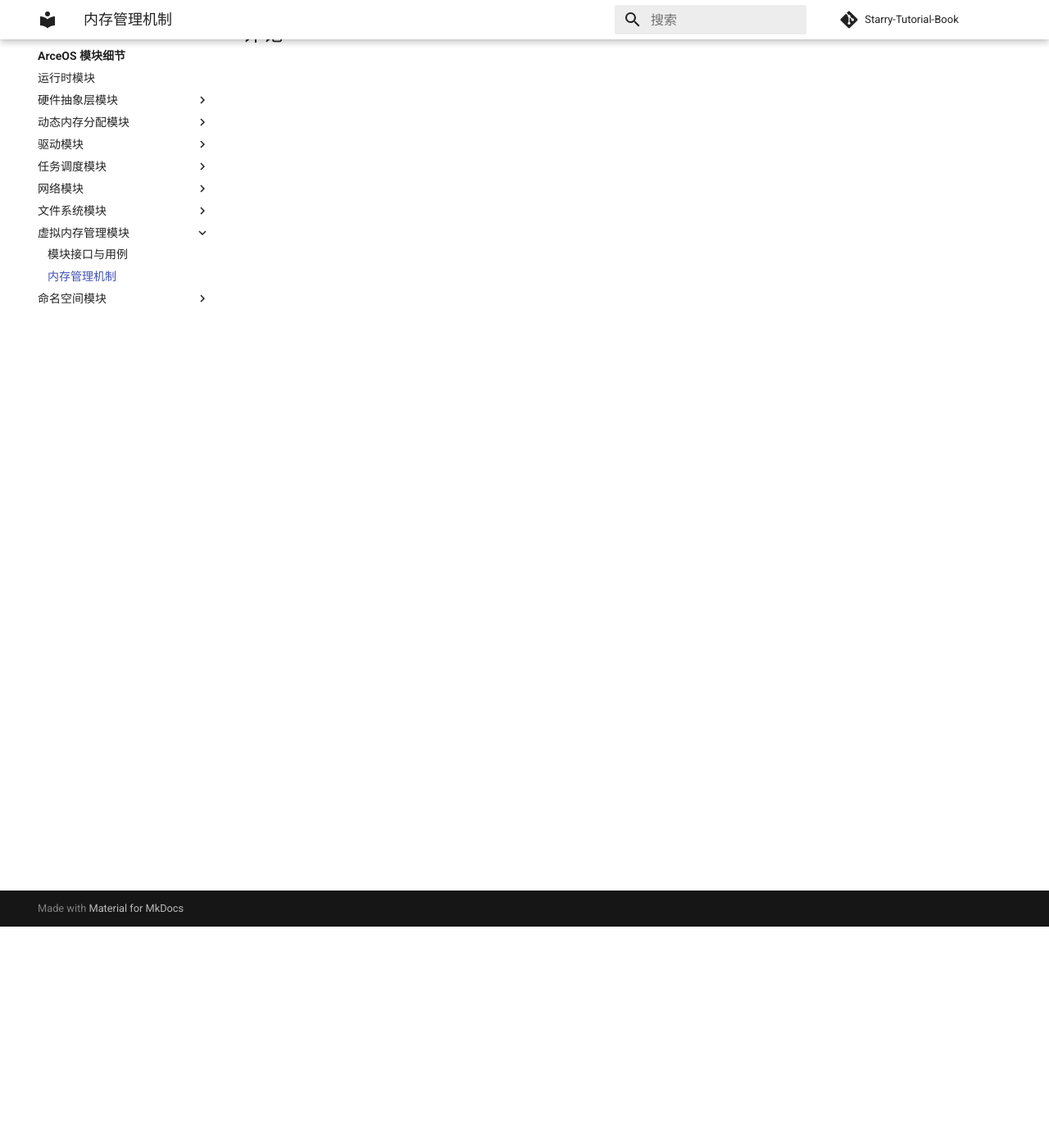
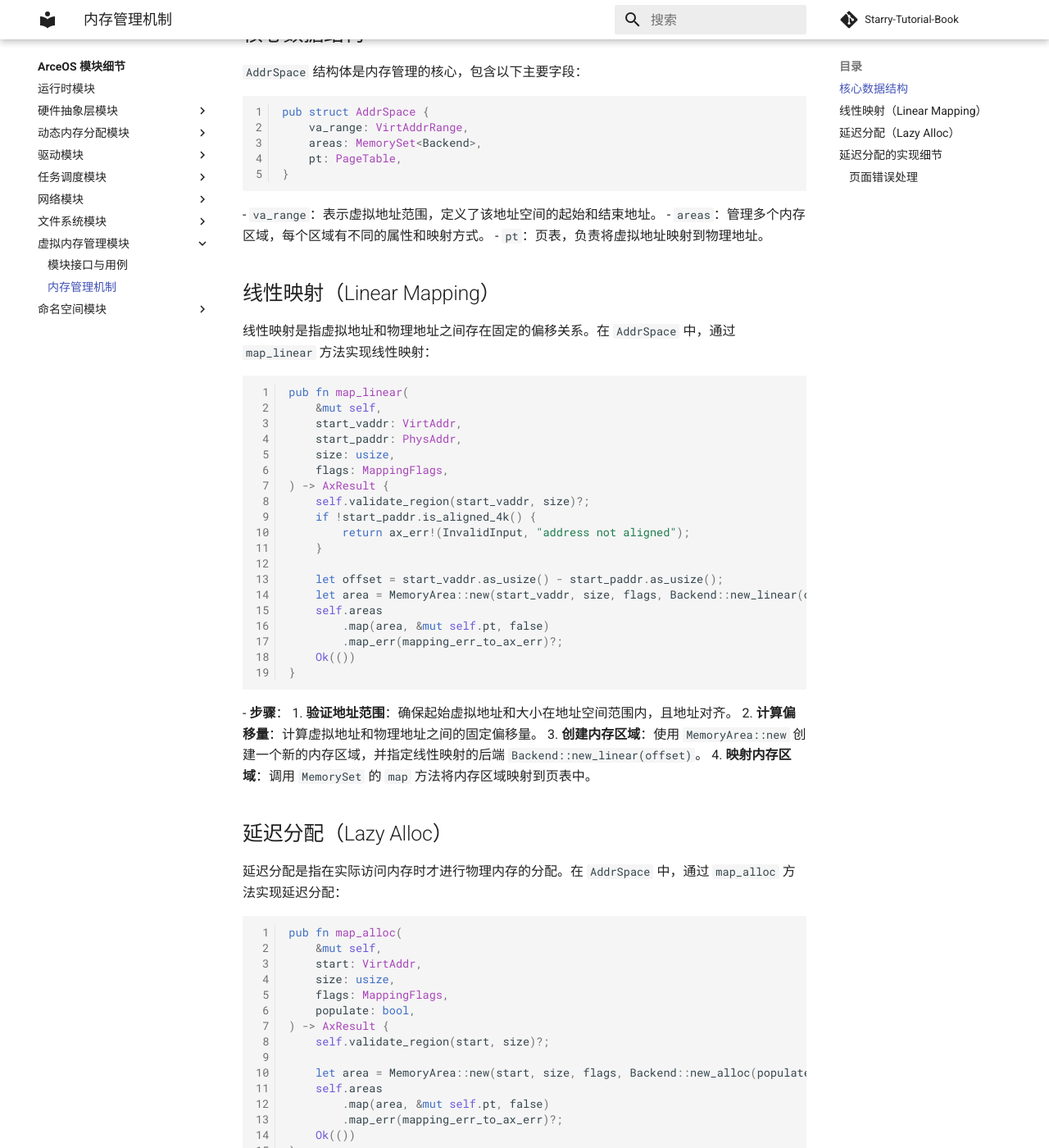
Before and after one commit to chyyuu/Starry-Tutorial-Book, an MkDocs documentation site: the page built from docs/arceos-modules/memory/management.md, in a window 1280 px wide and 1400 px high, scrolled down 270 px. Shown: the whole window at 82% size. Built offline with MkDocs 1.6.1 and Material for MkDocs 9.7.7, drawn with Linux system fonts in a browser that asks for light colours; comment, search, counter and statistics services are not loaded; some of the changed text lies outside the part shown.

Commit message:
alloc and memory v1

````diff
--- a/docs/arceos-modules/memory/management.md
+++ b/docs/arceos-modules/memory/management.md
@@ -1,3 +1,94 @@
 # 内存管理机制
 
 描述如何实现内存管理，包括 linear、lazy alloc 等内容
+
+## 核心数据结构
+`AddrSpace` 结构体是内存管理的核心，包含以下主要字段：
+```rust
+pub struct AddrSpace {
+    va_range: VirtAddrRange,
+    areas: MemorySet<Backend>,
+    pt: PageTable,
+}
+```
+- `va_range`：表示虚拟地址范围，定义了该地址空间的起始和结束地址。
+- `areas`：管理多个内存区域，每个区域有不同的属性和映射方式。
+- `pt`：页表，负责将虚拟地址映射到物理地址。
+
+## 线性映射（Linear Mapping）
+线性映射是指虚拟地址和物理地址之间存在固定的偏移关系。在 `AddrSpace` 中，通过 `map_linear` 方法实现线性映射：
+```rust
+pub fn map_linear(
+    &mut self,
+    start_vaddr: VirtAddr,
+    start_paddr: PhysAddr,
+    size: usize,
+    flags: MappingFlags,
+) -> AxResult {
+    self.validate_region(start_vaddr, size)?;
+    if !start_paddr.is_aligned_4k() {
+        return ax_err!(InvalidInput, "address not aligned");
+    }
+
+    let offset = start_vaddr.as_usize() - start_paddr.as_usize();
+    let area = MemoryArea::new(start_vaddr, size, flags, Backend::new_linear(offset));
+    self.areas
+        .map(area, &mut self.pt, false)
+        .map_err(mapping_err_to_ax_err)?;
+    Ok(())
+}
+```
+- **步骤**：
+  1. **验证地址范围**：确保起始虚拟地址和大小在地址空间范围内，且地址对齐。
+  2. **计算偏移量**：计算虚拟地址和物理地址之间的固定偏移量。
+  3. **创建内存区域**：使用 `MemoryArea::new` 创建一个新的内存区域，并指定线性映射的后端 `Backend::new_linear(offset)`。
+  4. **映射内存区域**：调用 `MemorySet` 的 `map` 方法将内存区域映射到页表中。
+
+## 延迟分配（Lazy Alloc）
+延迟分配是指在实际访问内存时才进行物理内存的分配。在 `AddrSpace` 中，通过 `map_alloc` 方法实现延迟分配：
+```rust
+pub fn map_alloc(
+    &mut self,
+    start: VirtAddr,
+    size: usize,
+    flags: MappingFlags,
+    populate: bool,
+) -> AxResult {
+    self.validate_region(start, size)?;
+
+    let area = MemoryArea::new(start, size, flags, Backend::new_alloc(populate));
+    self.areas
+        .map(area, &mut self.pt, false)
+        .map_err(mapping_err_to_ax_err)?;
+    Ok(())
+}
+```
+- **步骤**：
+  1. **验证地址范围**：确保起始虚拟地址和大小在地址空间范围内，且地址对齐。
+  2. **创建内存区域**：使用 `MemoryArea::new` 创建一个新的内存区域，并指定延迟分配的后端 `Backend::new_alloc(populate)`。
+  3. **映射内存区域**：调用 `MemorySet` 的 `map` 方法将内存区域映射到页表中。
+
+## 延迟分配的实现细节
+### 页面错误处理
+当访问未映射的页面时，会触发页面错误。`AddrSpace` 通过 `handle_page_fault` 方法处理页面错误：
+```rust
+pub fn handle_page_fault(&mut self, vaddr: VirtAddr, access_flags: MappingFlags) -> bool {
+    if !self.va_range.contains(vaddr) {
+        return false;
+    }
+    if let Some(area) = self.areas.find(vaddr) {
+        let orig_flags = area.flags();
+        if orig_flags.contains(access_flags) {
+            return area
+               .backend()
+               .handle_page_fault(vaddr, orig_flags, &mut self.pt);
+        }
+    }
+    false
+}
+```
+- **步骤**：
+  1. **检查地址范围**：确保虚拟地址在地址空间范围内。
+  2. **查找内存区域**：查找包含该虚拟地址的内存区域。
+  3. **检查访问权限**：检查访问权限是否合法。
+  4. **处理页面错误**：调用内存区域后端的 `handle_page_fault` 方法处理页面错误。
````
Also changed, not shown: docs/arceos-modules/alloc/api.md (+278 -0 lines), docs/arceos-modules/alloc/index.md (+3 -0 lines), docs/arceos-modules/memory/api.md (+164 -0 lines), docs/arceos-modules/memory/index.md (+3 -0 lines).
